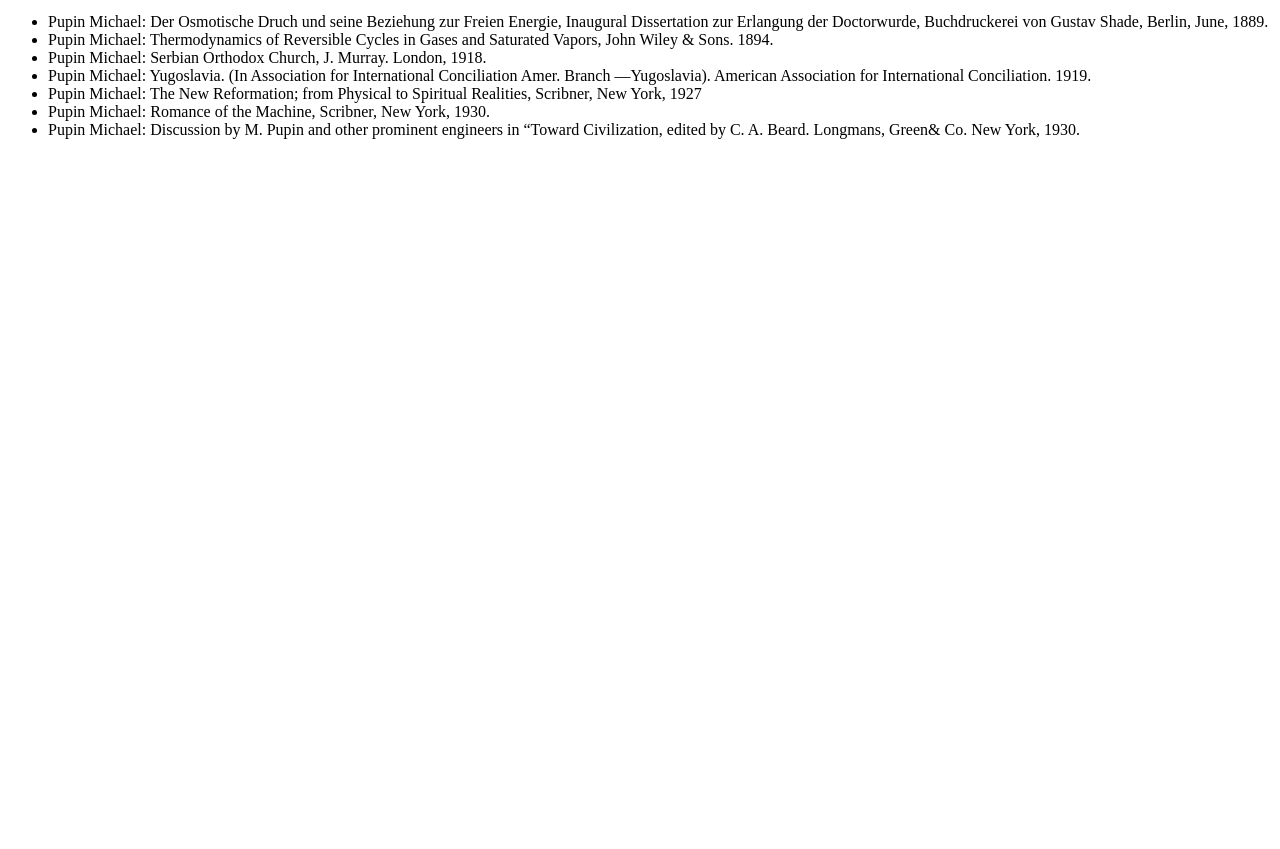
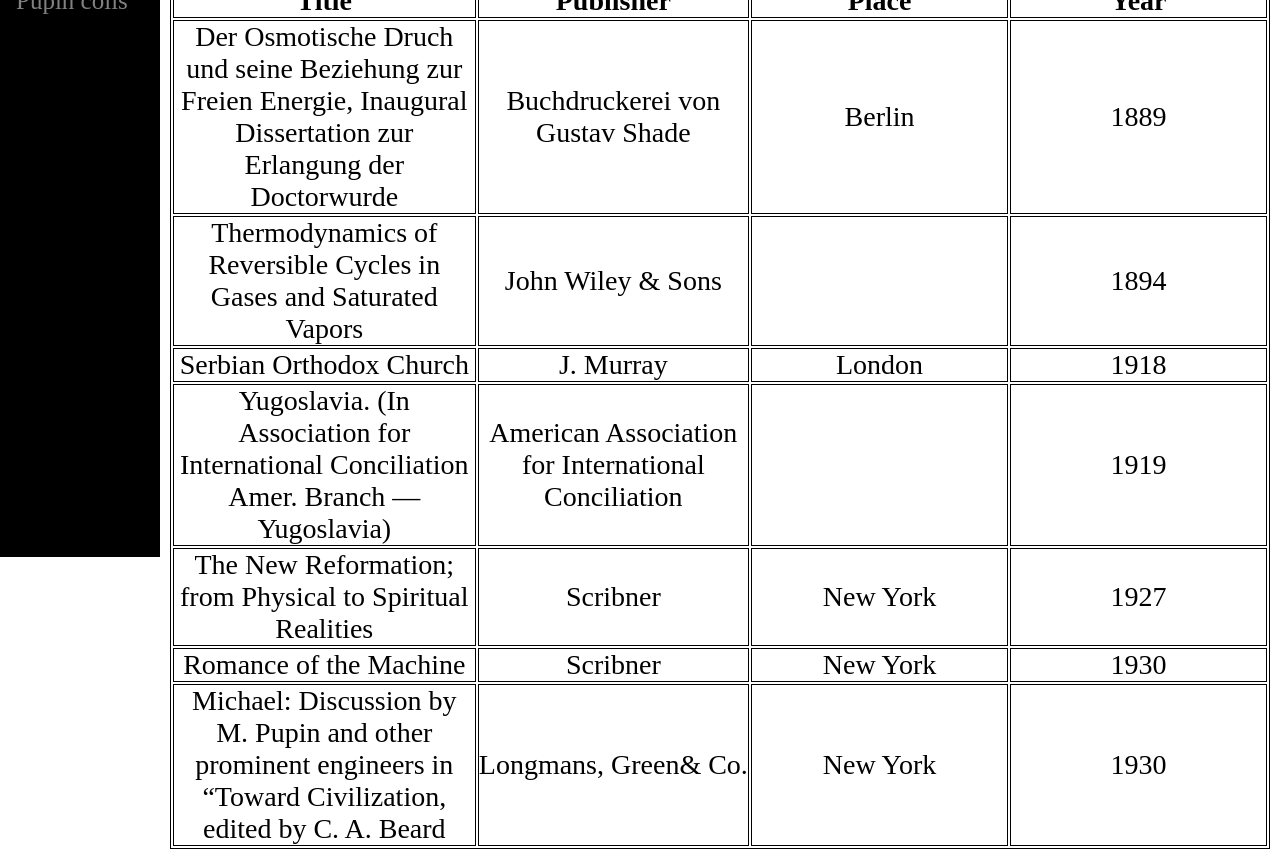
Before and after one commit to stefanmarkovic88/front-end-development, a plain HTML site: page pupin/literarywork.html in a window 1280 px wide. Shown: the part 243-1092 px from the top of the page. Before the commit the page ends 800 px from the top, so only its background shows below. Drawn offline with Linux system fonts and the light colour scheme.

Commit message:
unapredjenje

```diff
--- a/pupin/literarywork.html
+++ b/pupin/literarywork.html
@@ -3,9 +3,12 @@
 <html lang="en" xmlns="http://www.w3.org/1999/xhtml">
 <head>
     <meta charset="utf-8" />
+    <link rel="stylesheet" href="style.css">
     <title>Literary work</title>
 </head>
 <body>
+    <div class="wrapper">
+        <div class="sidebar">
     <ul>
         <li><a href="index.html">Main Page</a></li>
         <li><a href="earlylife.html">Early life and Education</a></li>
@@ -14,7 +17,8 @@
     </ul>
 
 
-       <hr>
+</div>
+<div class="main">
                             <h1>Literary work</h1>
 
 
@@ -23,18 +27,59 @@
                                 <br>
                                 Beside this he also published:
                             </p>
-                            <ul>
-                                <li>Pupin Michael: Der Osmotische Druch und seine Beziehung zur Freien Energie, Inaugural Dissertation zur Erlangung der Doctorwurde, Buchdruckerei von Gustav Shade, Berlin, June, 1889.</li>
-                                <li>Pupin Michael: Thermodynamics of Reversible Cycles in Gases and Saturated Vapors, John Wiley & Sons. 1894.</li>
-                                <li>Pupin Michael: Serbian Orthodox Church, J. Murray. London, 1918.</li>
-                                <li>Pupin Michael: Yugoslavia. (In Association for International Conciliation Amer. Branch —Yugoslavia). American Association for International Conciliation. 1919.</li>
-                                <li>Pupin Michael: The New Reformation; from Physical to Spiritual Realities, Scribner, New York, 1927</li>
-                                <li>Pupin Michael: Romance of the Machine, Scribner, New York, 1930.</li>
-                                <li>Pupin Michael: Discussion by M. Pupin and other prominent engineers in “Toward Civilization, edited by C. A. Beard. Longmans, Green& Co. New York, 1930.</li>
+                            <table style="width:100%">
+                                <tr>
+                                  <th>Title</th>
+                                  <th>Publisher</th>
+                                  <th>Place</th>
+                                  <th>Year</th>
+                                </tr>
+                               <tr>
+                                <td>Der Osmotische Druch und seine Beziehung zur Freien Energie, Inaugural Dissertation zur Erlangung der Doctorwurde</td>
+                                <td>Buchdruckerei von Gustav Shade</td>
+                                <td>Berlin</td>
+                                <td>1889</td>
+                                </tr>
+                                <tr>
+                                    <td>Thermodynamics of Reversible Cycles in Gases and Saturated Vapors</td>
+                                    <td>John Wiley & Sons</td>
+                                    <td></td>
+                                    <td>1894</td>
+                                    </tr>
+                                    <tr>
+                                        <td>Serbian Orthodox Church</td>
+                                        <td>J. Murray</td>
+                                        <td>London</td>
+                                        <td>1918</td>
+                                        </tr>
+                                        <tr>
+                                            <td>Yugoslavia. (In Association for International Conciliation Amer. Branch —Yugoslavia)</td>
+                                            <td>American Association for International Conciliation</td>
+                                            <td></td>
+                                            <td>1919</td>
+                                            </tr>
+                                            <tr>
+                                                <td>The New Reformation; from Physical to Spiritual Realities</td>
+                                                <td>Scribner</td>
+                                                <td>New York</td>
+                                                <td>1927</td>
+                                                </tr>
+                                                <tr>
+                                                    <td>Romance of the Machine</td>
+                                                    <td>Scribner</td>
+                                                    <td>New York</td>
+                                                    <td>1930</td>
+                                                    </tr>
+                                                    <tr>
+                                                        <td>Michael: Discussion by M. Pupin and other prominent engineers in “Toward Civilization, edited by C. A. Beard</td>
+                                                        <td>Longmans, Green& Co.</td>
+                                                        <td>New York</td>
+                                                        <td>1930</td>
+                                                        </tr>
 
 
-                            </ul>
-
-
+                              </table>
+                        </div>
+                        </div>
 </body>
 </html>
--- /dev/null
+++ b/pupin/style.css
@@ -0,0 +1,47 @@
+* {
+    margin: 0;
+    padding: 0;
+    box-sizing: border-box;
+}
+body {
+    height: 100%;
+}
+.wrapper {
+    margin-top: -50px;
+    padding-top: 50px;
+    box-sizing: border-box;
+
+}
+.sidebar {
+    height: 100%;
+    width: 160px;
+    position: fixed;
+    z-index: 1;
+    top: 0;
+    left: 0;
+    background-color:black;
+    overflow-x: hidden;
+    padding-top: 20px;
+}
+.sidebar a {
+    padding: 6px 8px 6px 16px;
+    text-decoration: none;
+    font-size: 25px;
+    color: #818181;
+    display: block;
+}
+.sidebar a:hover {
+    color: #f1f1f1;
+  }
+  .main {
+    margin-left: 160px;
+    font-size: 28px;
+    padding: 0px 10px;
+    text-align: center;
+  }
+tr td {
+    width: 14%;
+}
+table,th,tr,td {
+    border:1px solid black ;
+}
```
Also changed, not shown: AlonaMedika/Solution1/Index.html (added, +19 -0 lines), AlonaMedika/Solution1/style.css (added, +8 -0 lines), pupin/earlylife.html (+9 -2 lines), pupin/index.html (+8 -5 lines), pupin/pupincoils.html (+7 -3 lines), 1 other file.
